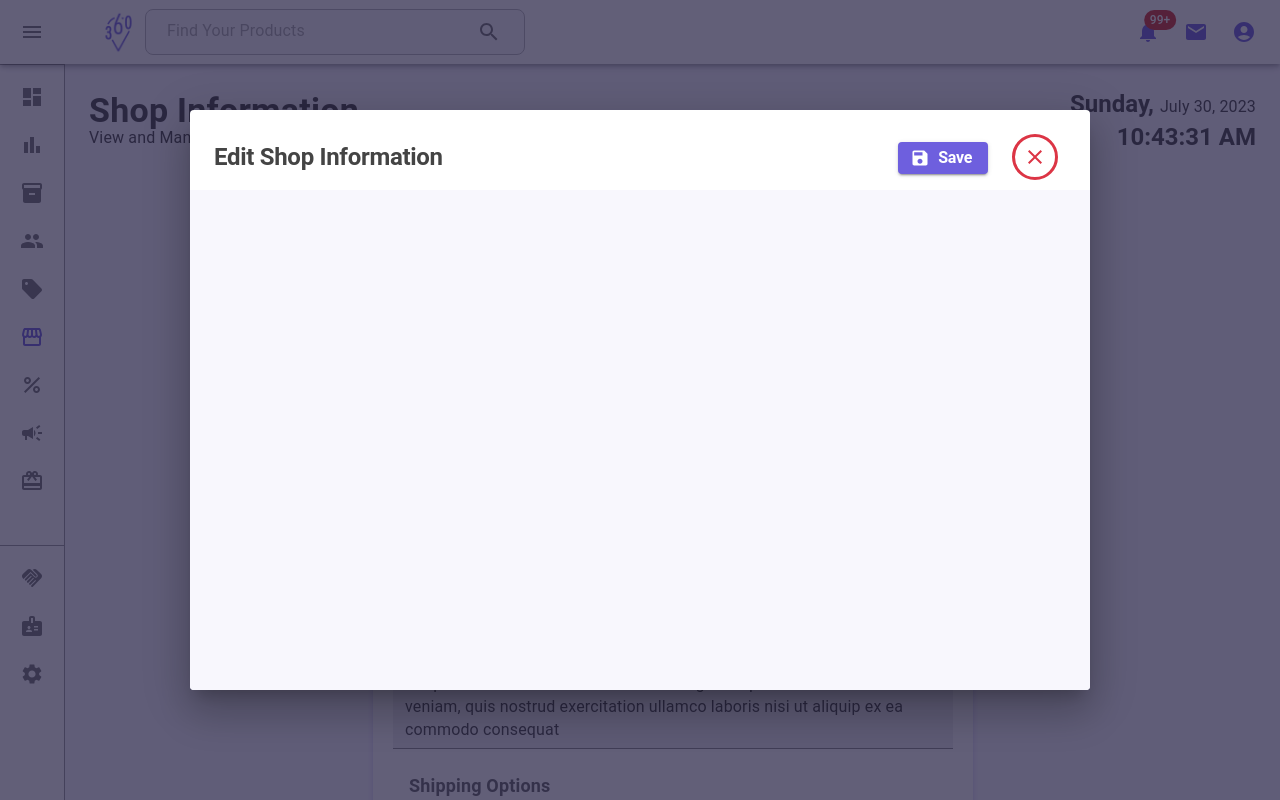
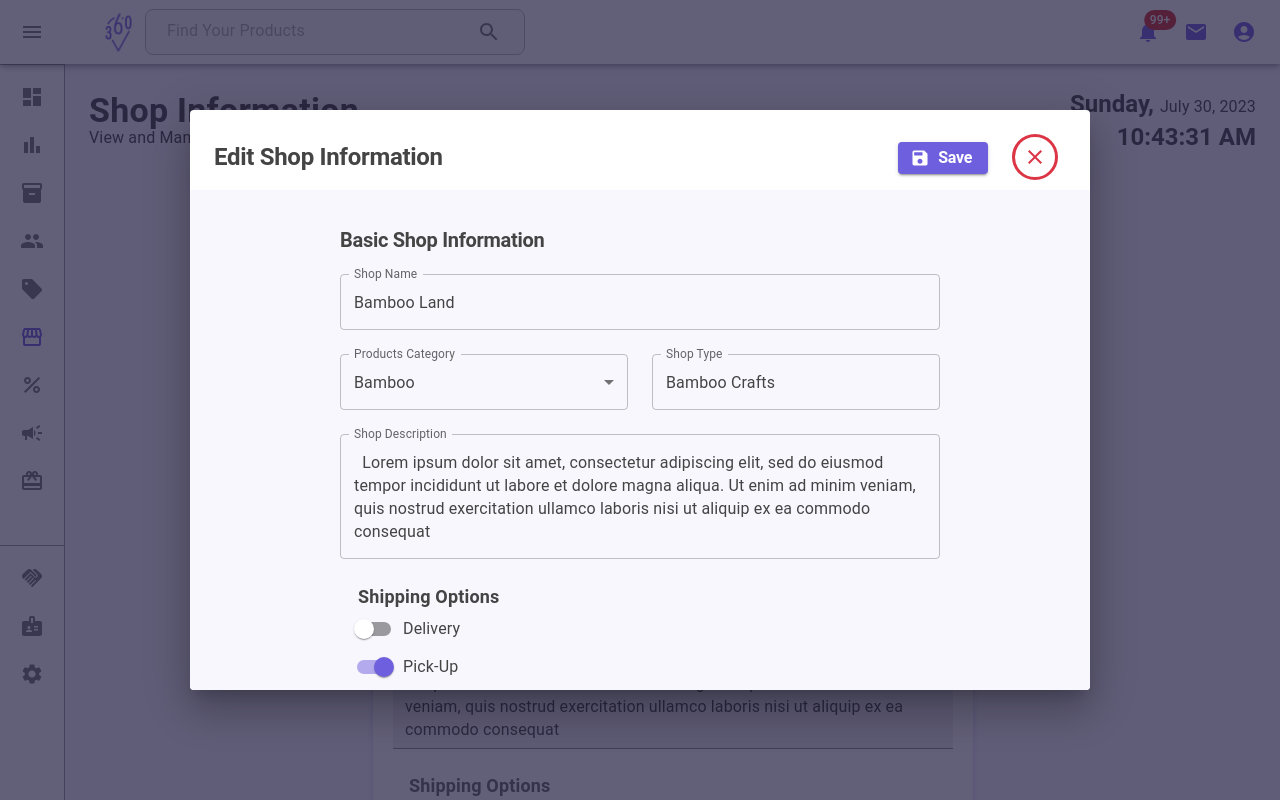
Before and after one commit to jrrd24/lokal360_web, a React (Create React App) app: page /shop/shop_info in a window 1280 px wide. Both pictures are taken after a click on the button "Edit". Shown: the top 800 px of the page. Built offline with nearby package versions, Linux system fonts and the light colour scheme.

Commit message:
Finished BasicShopInfoD
- Added customSwitch.js
- Finished basicShopInfoB
- added comments to customAlert
- modified ButtonSave
- Basic Shop Information data on edit modal success save data when clicking save (shows up in console.log)

```diff
--- a/src/components/Buttons/ButtonSave.js
+++ b/src/components/Buttons/ButtonSave.js
@@ -2,10 +2,15 @@ import React from "react";
 import { Save } from "@mui/icons-material";
 import { Box, Button, Typography } from "@mui/material";
 
-function ButtonSave({ handleOpen, sx }) {
+function ButtonSave({ onClick, sx, type }) {
   return (
     <Box sx={{ ...sx }}>
-      <Button variant="contained" startIcon={<Save />} onClick={handleOpen}>
+      <Button
+        type={type}
+        variant="contained"
+        startIcon={<Save />}
+        onClick={onClick}
+      >
         <Typography
           variant="sectionTitleSmall"
           sx={{ color: "inherit", fontSize: 16 }}
--- /dev/null
+++ b/src/components/CustomSwitch.js
@@ -0,0 +1,26 @@
+import React from "react";
+import { Controller } from "react-hook-form";
+import { FormControlLabel, Switch } from "@mui/material";
+
+const CustomSwitch = ({ name, control, label, defaultValue }) => {
+  return (
+    <Controller
+      name={name}
+      control={control}
+      defaultValue={defaultValue}
+      render={({ field }) => (
+        <FormControlLabel
+          control={
+            <Switch
+              checked={field.value}
+              onChange={(e) => field.onChange(e.target.checked)}
+            />
+          }
+          label={label}
+        />
+      )}
+    />
+  );
+};
+
+export default CustomSwitch;
--- a/src/components/TextField/CustomInput.js
+++ b/src/components/TextField/CustomInput.js
@@ -1,6 +1,6 @@
 import React, { useState, useEffect } from "react";
 import { Controller } from "react-hook-form";
-import { TextField, IconButton } from "@mui/material";
+import { TextField, IconButton, MenuItem } from "@mui/material";
 import VisibilityOff from "@mui/icons-material/VisibilityOff";
 import Visibility from "@mui/icons-material/Visibility";
 
@@ -11,9 +11,14 @@ const CustomInput = ({
   label,
   secureTextEntry,
   sx,
+  width,
+  multiline,
+  select,
+  selectMenuItems,
   variant,
   readOnly,
-  defaultValue,
+  value,
+  onChange,
 }) => {
   const [viewPass, setViewPass] = useState(true);
   const [activeVariant, setActiveVariant] = useState("outlined");
@@ -25,21 +30,26 @@ const CustomInput = ({
   //Set Variant
   useEffect(() => {
     variant != null ? setActiveVariant(variant) : setActiveVariant("outlined");
-  });
+  }, [variant]);
 
   return (
     <Controller
       control={control}
       name={name}
       rules={rules}
+      defaultValue={value}
       render={({ field, fieldState }) => (
         <TextField
+          name={name}
           label={label}
           type={secureTextEntry ? (viewPass ? "password" : "text") : "text"}
           value={field.value}
           onChange={field.onChange}
           onBlur={field.onBlur}
           variant={activeVariant}
+          multiline={multiline}
+          maxRows={multiline ? 4 : undefined}
+          select={select}
           size="medium"
           InputProps={{
             readOnly: readOnly,
@@ -53,9 +63,20 @@ const CustomInput = ({
           }}
           error={!!fieldState.error}
           helperText={fieldState.error ? fieldState.error.message : ""}
-          sx={sx}
-          defaultValue={defaultValue}
-        />
+          sx={{ ...sx, width: width }}
+        >
+          {select
+            ? selectMenuItems.map((option) => (
+                <MenuItem
+                  key={option.value}
+                  value={option.value}
+                  id={option.value}
+                >
+                  {option.label}
+                </MenuItem>
+              ))
+            : ""}
+        </TextField>
       )}
     />
   );
--- /dev/null
+++ b/src/pages/Shop/ShopInfo/ShopInfoComponents/Dialogs/BasicShopInfoD.js
@@ -0,0 +1,166 @@
+import React, { useState } from "react";
+import {
+  Stack,
+  Typography,
+  Switch,
+  FormGroup,
+  FormControlLabel,
+} from "@mui/material";
+import CustomInput from "../../../../../components/TextField/CustomInput";
+import CustomSwitch from "../../../../../components/CustomSwitch";
+
+//Products Category
+const productsCategory = [
+  {
+    value: "Bamboo",
+    label: "Bamboo",
+  },
+  {
+    value: "Cacao",
+    label: "Cacao",
+  },
+  {
+    value: "Coconut",
+    label: "Coconut",
+  },
+  {
+    value: "Coffee",
+    label: "Coffee",
+  },
+  {
+    value: "Fruits and Nuts",
+    label: "Fruits and Nuts",
+  },
+  {
+    value: "Local Cuisine",
+    label: "Local Cuisine",
+  },
+  {
+    value: "Meat and Fish",
+    label: "Meat and Fish",
+  },
+  {
+    value: "Wearables",
+    label: "Wearables",
+  },
+  {
+    value: "Homestyle",
+    label: "Homestyle",
+  },
+];
+
+function BasicShopInfoD({ sx, control }) {
+  const [shopName] = useState("Bamboo Land");
+  const [productCategory] = useState("Bamboo");
+  const [shopType] = useState("Bamboo Crafts");
+  const [shopDescription] = useState(
+    "  Lorem ipsum dolor sit amet, consectetur adipiscing elit, sed do eiusmod tempor incididunt ut labore et dolore magna aliqua. Ut enim ad minim veniam, quis nostrud exercitation ullamco laboris nisi ut aliquip ex ea commodo consequat"
+  );
+
+  return (
+    <Stack spacing={3} sx={{ sx }}>
+      {/*Section Name */}
+      <Stack
+        direction={"row"}
+        sx={{ alignItems: "baseline", justifyContent: "space-between" }}
+      >
+        <Typography variant="sectionTitleSmall">
+          Basic Shop Information
+        </Typography>
+      </Stack>
+
+      {/*TextBoxes */}
+      <Stack spacing={3}>
+        {/*Shop Name */}
+        <CustomInput
+          control={control}
+          name="shopName"
+          label="Shop Name"
+          value={shopName}
+          width="100%"
+          rules={{
+            required: "Shop Name Is Required",
+            maxLength: {
+              value: 60,
+              message: "Max Length of 60 Characters",
+            },
+          }}
+        />
+
+        {/*Product Category and Shop Type */}
+        <Stack direction={"row"} spacing={3} sx={{ minWidth: "100%" }}>
+          {/*Product Category*/}
+          <CustomInput
+            control={control}
+            name="productsCategory"
+            label="Products Category"
+            value={productCategory}
+            width="48%"
+            select
+            selectMenuItems={productsCategory}
+            rules={{
+              required: "Products Category Is Required",
+            }}
+          />
+
+          {/*Shop Type */}
+
+          <CustomInput
+            control={control}
+            name="shopType"
+            label="Shop Type"
+            value={shopType}
+            width="48%"
+            rules={{
+              required: "Shop Type Is Required",
+              maxLength: {
+                value: 60,
+                message: "Max Length of 60 Characters",
+              },
+            }}
+          />
+        </Stack>
+        {/*Shop Description */}
+
+        <CustomInput
+          control={control}
+          name="shopDescription"
+          label="Shop Description"
+          value={shopDescription}
+          width="100%"
+          multiline
+          rules={{
+            required: "Shop Description Is Required",
+            maxLength: {
+              value: 500,
+              message: "Max Length of 500 Characters",
+            },
+          }}
+        />
+
+        <FormGroup sx={{ pl: 2 }}>
+          <Typography
+            component="legend"
+            sx={{ fontSize: "18px", fontWeight: 600, textAlign: "left" }}
+          >
+            Shipping Options
+          </Typography>
+          <CustomSwitch
+            name="delivery"
+            control={control}
+            label="Delivery"
+            defaultValue={false}
+          />
+          <CustomSwitch
+            name="pickUp"
+            control={control}
+            label="Pick-Up"
+            defaultValue={true}
+          />
+        </FormGroup>
+      </Stack>
+    </Stack>
+  );
+}
+
+export default BasicShopInfoD;
--- a/src/pages/Shop/ShopInfo/ShopInfoComponents/Dialogs/EditShopInfoDialog.js
+++ b/src/pages/Shop/ShopInfo/ShopInfoComponents/Dialogs/EditShopInfoDialog.js
@@ -1,4 +1,4 @@
-import * as React from "react";
+import React, { useState } from "react";
 import {
   Typography,
   Box,
@@ -6,12 +6,27 @@ import {
   DialogActions,
   DialogContent,
   DialogTitle,
+  Stack,
+  Divider,
 } from "@mui/material";
 import ButtonSave from "../../../../../components/Buttons/ButtonSave";
 import ButtonCloseDialog from "../../../../../components/Buttons/ButtonCloseDialog";
 import theme from "../../../../../Theme";
+import { useForm } from "react-hook-form";
+import BasicShopInfoD from "./BasicShopInfoD";
 
-function EditShopInfoDialog({ open, handleClose, isSmScreen }) {
+function EditShopInfoDialog({ open, handleClose, isSmScreen, handleSave }) {
+  // For React Hook Form
+  const {
+    control,
+    handleSubmit,
+    formState: { errors },
+  } = useForm();
+
+  const onSubmit = (data) => {
+    console.log(data); // Form data
+  };
+
   return (
     <div>
       <Dialog
@@ -24,6 +39,7 @@ function EditShopInfoDialog({ open, handleClose, isSmScreen }) {
           backgroundColor: "#6E5FDE66",
         }}
       >
+        <form onSubmit={handleSubmit(onSubmit)}>
           {/* Dialog Title/ Buttons */}
           <DialogTitle height={80} sx={{ position: "sticky" }}>
             <Box
@@ -41,7 +57,9 @@ function EditShopInfoDialog({ open, handleClose, isSmScreen }) {
               {/*  Buttons */}
               <DialogActions sx={{ gap: "16px" }}>
                 <ButtonSave
-                handleOpen={null}
+                  type="submit"
+                  //TODO: Change null to handleSave after adding axios
+                  onClick={null}
                   sx={{ display: { xs: "none", sm: "none", md: "block" } }}
                 />
                 <ButtonCloseDialog handleClose={handleClose} />
@@ -54,18 +72,19 @@ function EditShopInfoDialog({ open, handleClose, isSmScreen }) {
             sx={{
               height: 500,
               backgroundColor: `${theme.palette.background.default}`,
+              display: "flex",
+              justifyContent: "center",
             }}
           >
-          <Box
-            noValidate
-            component="form"
-            sx={{
-              display: "flex",
-              flexDirection: "column",
-              m: "auto",
-              width: "fit-content",
-            }}
-          ></Box>
+            {/*Main*/}
+            <Stack spacing={2} sx={{ width: "600px" }}>
+              {/*Basic Shop Info */}
+              <Box sx={{ py: 5 }}>
+                <BasicShopInfoD control={control} />
+              </Box>
+
+              <Divider />
+            </Stack>
           </DialogContent>
 
           {/* Show Save Button at Bottom for small screens */}
@@ -86,9 +105,10 @@ function EditShopInfoDialog({ open, handleClose, isSmScreen }) {
                 display: "flex",
               }}
             >
-            <ButtonSave handleOpen={null} />
+              <ButtonSave type="submit" handleOpen={null} />
             </DialogActions>
           </Box>
+        </form>
       </Dialog>
     </div>
   );
--- a/src/pages/Shop/ShopInfo/ShopInfoComponents/DisplayShopInfo.js
+++ b/src/pages/Shop/ShopInfo/ShopInfoComponents/DisplayShopInfo.js
@@ -1,4 +1,4 @@
-import React from "react";
+import React, { useState } from "react";
 import { Box, Typography, Stack } from "@mui/material";
 import NumberFormat from "../../../../utils/NumberFormat";
 import theme from "../../../../Theme";
@@ -6,10 +6,12 @@ import styles from "../../../../css/Styles.module.css";
 import EditShopInfoDialog from "./Dialogs/EditShopInfoDialog";
 import { useMediaQuery } from "@mui/material";
 import ButtonEdit from "../../../../components/Buttons/ButtonEdit";
+import CustomAlert from "../../../../components/CustomAlert";
 
 function DisplayShopInfo() {
   const isSmScreen = useMediaQuery((theme) => theme.breakpoints.down("sm"));
 
+  // Handle Open Dialogseverity
   const [open, setOpen] = React.useState(false);
   const handleOpen = () => {
     setOpen(true);
@@ -18,8 +20,21 @@ function DisplayShopInfo() {
     setOpen(false);
   };
 
+  // Handle Alert Click
+  const [openAlert, setOpenAlert] = useState(false);
+  const [severity, setSeverity] = useState("error");
+  const [alertMsg, setAlertMsg] = useState("");
+
+  const handleSave = (severity, alertMsg) => {
+    setOpen(false);
+    setSeverity("success");
+    setAlertMsg("Shop Information Successfully Updated!");
+    setOpenAlert(true);
+  };
+
   return (
     <div>
+      {/*Display Page */}
       <Box
         sx={{
           display: "flex",
@@ -159,10 +174,20 @@ function DisplayShopInfo() {
         </Stack>
       </Box>
 
+      {/*Display Edit shop Dialog box */}
       <EditShopInfoDialog
         open={open}
         handleClose={handleClose}
         isSmScreen={isSmScreen}
+        handleSave={handleSave}
+      />
+
+      {/*Display Alert */}
+      <CustomAlert
+        open={openAlert}
+        setOpen={setOpenAlert}
+        severity={severity}
+        alertMsg={alertMsg}
       />
     </div>
   );
```
Also changed, not shown: src/components/CustomAlert.js (+28 -0 lines), src/pages/Shop/ShopInfo/ShopInfoComponents/Dialogs/ShopAddress.js (added, +9 -0 lines). Lines whose indentation alone changed are shown as unchanged.
